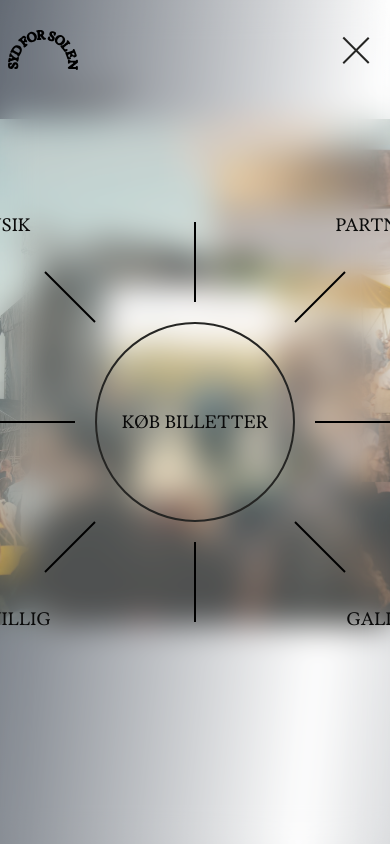
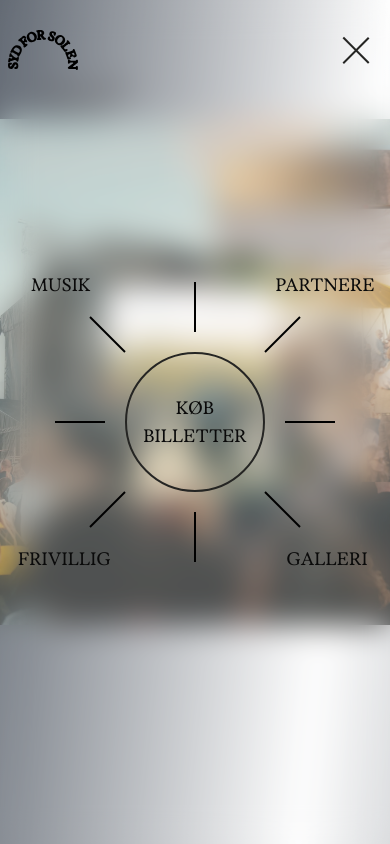
Before and after one commit to axwii/sydforsolenDemo, a Next.js app: page /galleri in a window 390 px wide. Both pictures are taken after a click on the button "Menu". Shown: the top 844 px of the page. Built offline with nearby package versions, Linux system fonts and the light colour scheme.

Commit message:
Enhance MenuOverlay component with responsive design adjustments for mobile and desktop views, including updated circle dimensions and SVG line placements.

```diff
--- a/src/app/components/layout/menu/MenuOverlay.tsx
+++ b/src/app/components/layout/menu/MenuOverlay.tsx
@@ -18,6 +18,9 @@ export default function MenuOverlay({ isOpen, onClose }: MenuOverlayProps) {
   const centerX = 200; // Center point of 400px width
   const centerY = 200; // Center point of 400px height
   const circleRadius = 100; // Half of the 200px circle
+  const centerxsmall = 140; // Center point of 280px width
+  const centerysmall = 140; // Center point of 280px height
+  const circleRadiussmall = 70; // Half of the 140px circle
 
 
   return (
@@ -33,9 +36,9 @@ export default function MenuOverlay({ isOpen, onClose }: MenuOverlayProps) {
       <div className="relative h-full flex items-center justify-center">
         <div className="relative">
           {/* Sun Circle Design with Lines */}
-          <div className="w-[400px] h-[400px] relative">
+          <div className="w-[280px] h-[280px] md:w-[400px] md:h-[400px] relative">
             {/* Center Circle */}
-            <div className="absolute left-1/2 top-1/2 -translate-x-1/2 -translate-y-1/2 w-[200px] h-[200px] rounded-full border-2 border-black"></div>
+            <div className="absolute left-1/2 top-1/2 -translate-x-1/2 -translate-y-1/2 w-[140px] h-[140px] md:w-[200px] md:h-[200px] rounded-full border-2 border-black"></div>
 
             {/* Center Link */}
             <Link
@@ -47,20 +50,30 @@ export default function MenuOverlay({ isOpen, onClose }: MenuOverlayProps) {
             </Link>
 
             {/* SVG Lines */}
-            <svg className="absolute inset-0 w-full h-full ">
+            <svg className="absolute inset-0 w-full h-full">
               {/* Horizontal Lines (split into two parts) */}
-              <line x1="0" y1={centerY} x2={centerX - circleRadius - 20} y2={centerY} stroke="black" strokeWidth="2" />
-              <line x1={centerX + circleRadius + 20} y1={centerY} x2="400" y2={centerY} stroke="black" strokeWidth="2" />
+              <line x1="0" y1={centerysmall} x2={centerxsmall - circleRadiussmall - 20} y2={centerysmall} stroke="black" strokeWidth="2" className="md:hidden" />
+              <line x1={centerxsmall + circleRadiussmall + 20} y1={centerysmall} x2="280" y2={centerysmall} stroke="black" strokeWidth="2" className="md:hidden" />
+              <line x1="0" y1={centerY} x2={centerX - circleRadius - 20} y2={centerY} stroke="black" strokeWidth="2" className="hidden md:block" />
+              <line x1={centerX + circleRadius + 20} y1={centerY} x2="400" y2={centerY} stroke="black" strokeWidth="2" className="hidden md:block" />
 
               {/* Vertical Lines (split into two parts) */}
-              <line x1={centerX} y1="0" x2={centerX} y2={centerY - circleRadius - 20} stroke="black" strokeWidth="2" />
-              <line x1={centerX} y1={centerY + circleRadius + 20} x2={centerX} y2="400" stroke="black" strokeWidth="2" />
+              <line x1={centerxsmall} y1="0" x2={centerxsmall} y2={centerysmall - circleRadiussmall - 20} stroke="black" strokeWidth="2" className="md:hidden" />
+              <line x1={centerxsmall} y1={centerysmall + circleRadiussmall + 20} x2={centerxsmall} y2="280" stroke="black" strokeWidth="2" className="md:hidden" />
+              <line x1={centerX} y1="0" x2={centerX} y2={centerY - circleRadius - 20} stroke="black" strokeWidth="2" className="hidden md:block" />
+              <line x1={centerX} y1={centerY + circleRadius + 20} x2={centerX} y2="400" stroke="black" strokeWidth="2" className="hidden md:block" />
 
               {/* Diagonal Lines (shorter) */}
-              <line x1="50" y1="50" x2={centerX - circleRadius} y2={centerY - circleRadius} stroke="black" strokeWidth="2" />
-              <line x1="350" y1="50" x2={centerX + circleRadius} y2={centerY - circleRadius} stroke="black" strokeWidth="2" />
-              <line x1="50" y1="350" x2={centerX - circleRadius} y2={centerY + circleRadius} stroke="black" strokeWidth="2" />
-              <line x1="350" y1="350" x2={centerX + circleRadius} y2={centerY + circleRadius} stroke="black" strokeWidth="2" />
+              {/* Mobile version */}
+              <line x1="35" y1="35" x2={centerxsmall - circleRadiussmall} y2={centerysmall - circleRadiussmall} stroke="black" strokeWidth="2" className="md:hidden" />
+              <line x1="245" y1="35" x2={centerxsmall + circleRadiussmall} y2={centerysmall - circleRadiussmall} stroke="black" strokeWidth="2" className="md:hidden" />
+              <line x1="35" y1="245" x2={centerxsmall - circleRadiussmall} y2={centerysmall + circleRadiussmall} stroke="black" strokeWidth="2" className="md:hidden" />
+              <line x1="245" y1="245" x2={centerxsmall + circleRadiussmall} y2={centerysmall + circleRadiussmall} stroke="black" strokeWidth="2" className="md:hidden" />
+              {/* Desktop version */}
+              <line x1="50" y1="50" x2={centerX - circleRadius} y2={centerY - circleRadius} stroke="black" strokeWidth="2" className="hidden md:block" />
+              <line x1="350" y1="50" x2={centerX + circleRadius} y2={centerY - circleRadius} stroke="black" strokeWidth="2" className="hidden md:block" />
+              <line x1="50" y1="350" x2={centerX - circleRadius} y2={centerY + circleRadius} stroke="black" strokeWidth="2" className="hidden md:block" />
+              <line x1="350" y1="350" x2={centerX + circleRadius} y2={centerY + circleRadius} stroke="black" strokeWidth="2" className="hidden md:block" />
             </svg>
 
             {/* Menu Items */}
```
